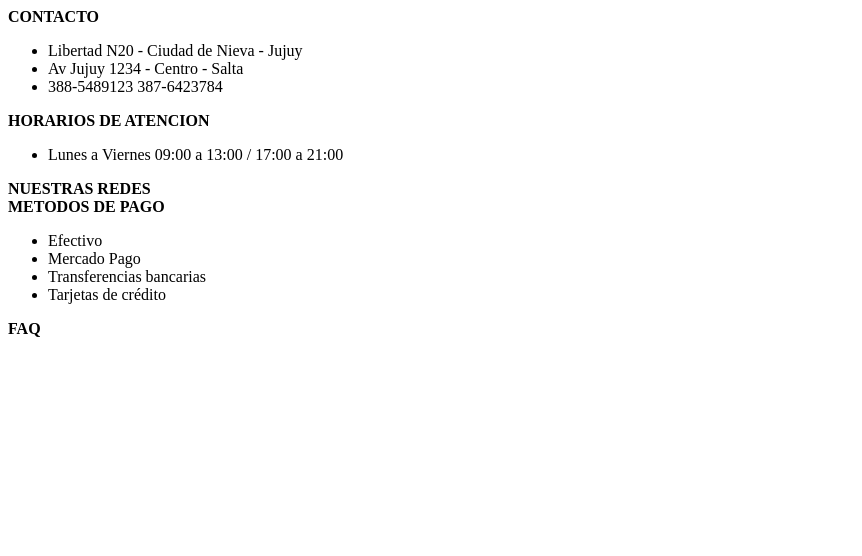
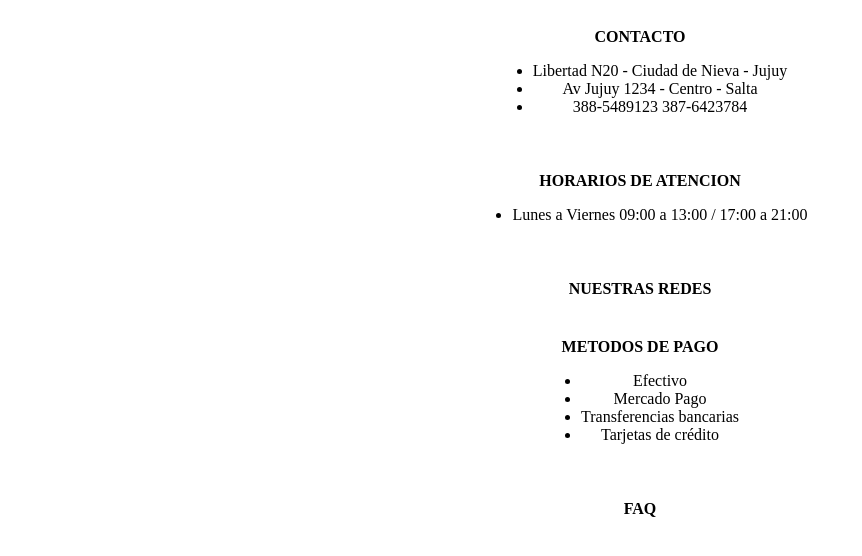
Before and after one commit to choqooz/grupo_4_eCommerceApp, a website: page uhSabadu/views/home.html in a window 1280 px wide. Shown: the whole page, without its empty margins (0-862 px from the left). Drawn offline with Linux system fonts and the light colour scheme; files that its build step writes are made by us from their sources.

Commit message:
agregando estilos al footer

```diff
--- a/uhSabadu/public/css/style.css
+++ b/uhSabadu/public/css/style.css
@@ -0,0 +1,13 @@
+footer {
+    display: flex;
+    flex-direction: column;
+    background-color: white;
+}
+
+footer section {
+    display: flex;
+    flex-direction: column;
+    align-items: center;
+    margin: 20px;
+    text-align: center;
+}
--- a/uhSabadu/views/home.html
+++ b/uhSabadu/views/home.html
@@ -4,7 +4,11 @@
     <meta charset="UTF-8">
     <meta name="viewport" content="width=device-width, initial-scale=1.0">
     <title>uhSabadu</title>
+    <link rel="stylesheet" href="css/style.css">
+    <link href="https://cdnjs.cloudflare.com/ajax/libs/font-awesome/6.5.0/css/all.min.css" rel="stylesheet" />
+    <link rel="stylesheet" href="https://fonts.googleapis.com/css?family=Roboto">
 </head>
+
 <body>
     <header>
 
```
